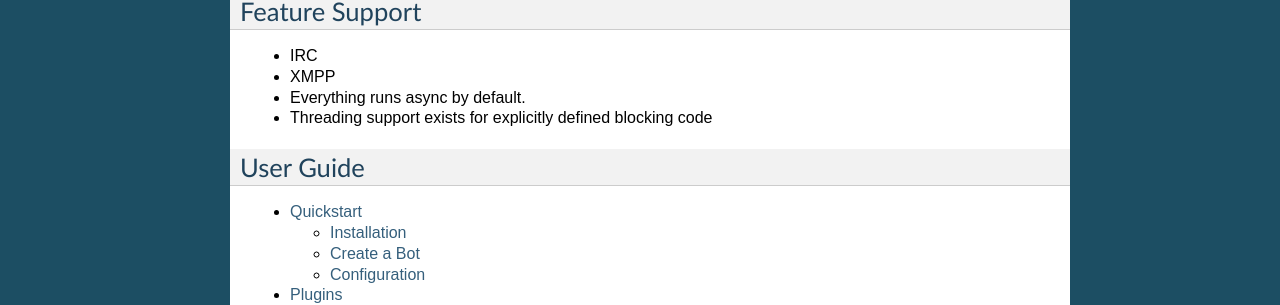
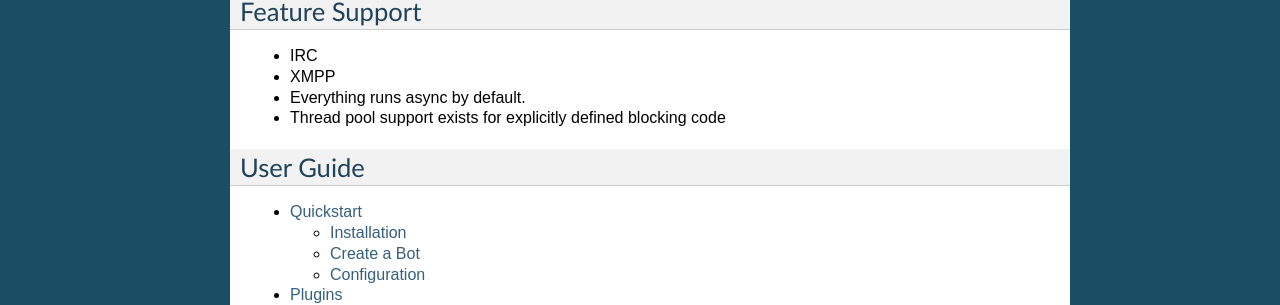
Before and after one commit to Netflix/brutal, a Sphinx documentation site: the page built from docs/index.rst, in a window 1280 px wide. Shown: the part 351-656 px from the top of the page. Built offline with Sphinx 7.4.7, drawn with Linux system fonts in a browser that asks for light colours.

```diff
--- a/docs/index.rst
+++ b/docs/index.rst
@@ -17,7 +17,7 @@ written using twisted libraries for native async support.
 Code
 --------
 
-brutal is actively developed on GitHub. You can find the repo `here <https://github.com/q/brutal>`_.
+brutal is actively developed on GitHub. You can find the repo `here <https://github.com/Netflix/brutal>`_.
 
 
 Feature Support
@@ -26,7 +26,7 @@ Feature Support
 - IRC
 - XMPP
 - Everything runs async by default.
-- Threading support exists for explicitly defined blocking code
+- Thread pool support exists for explicitly defined blocking code
 
 
 User Guide
```
